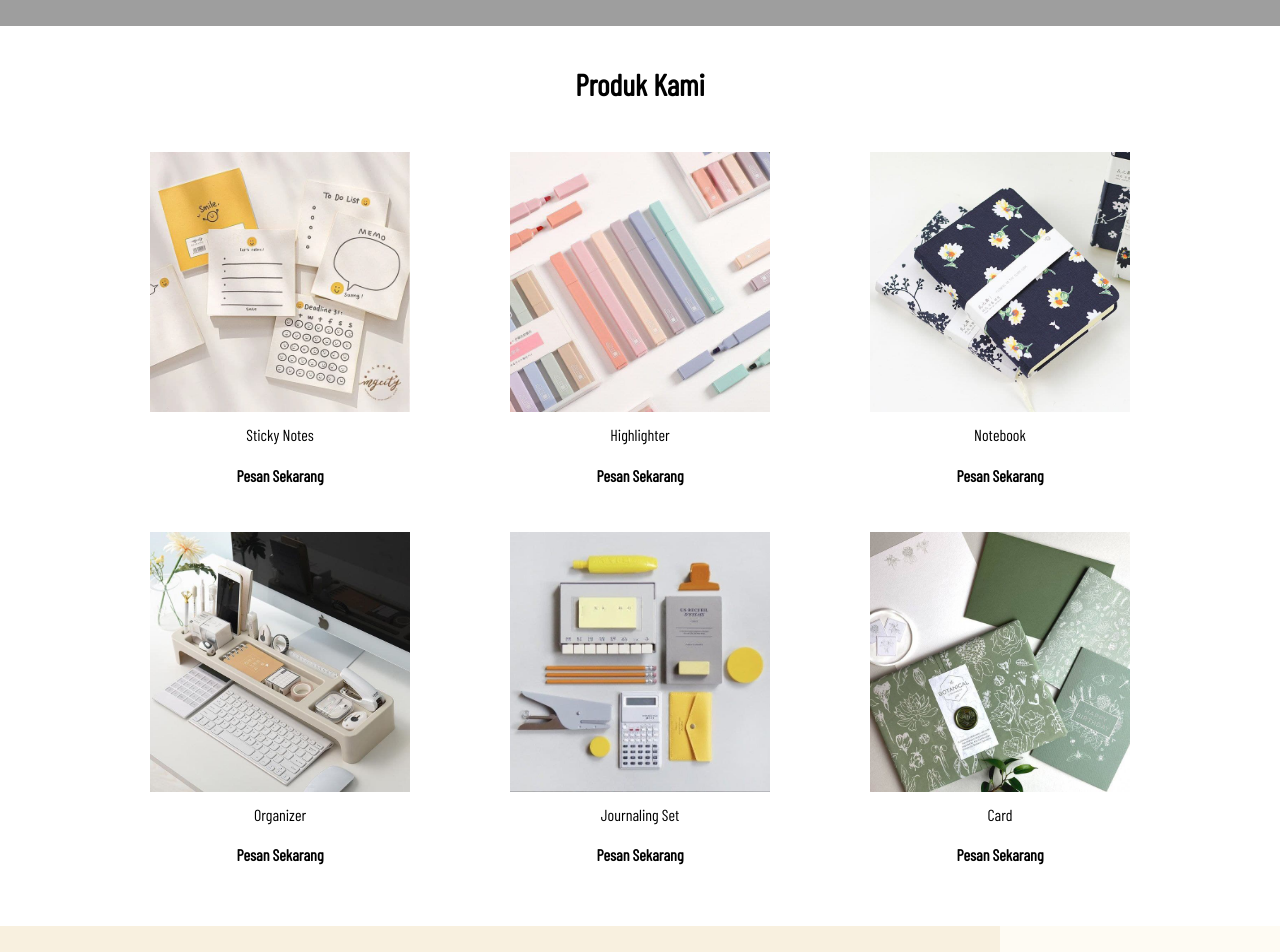
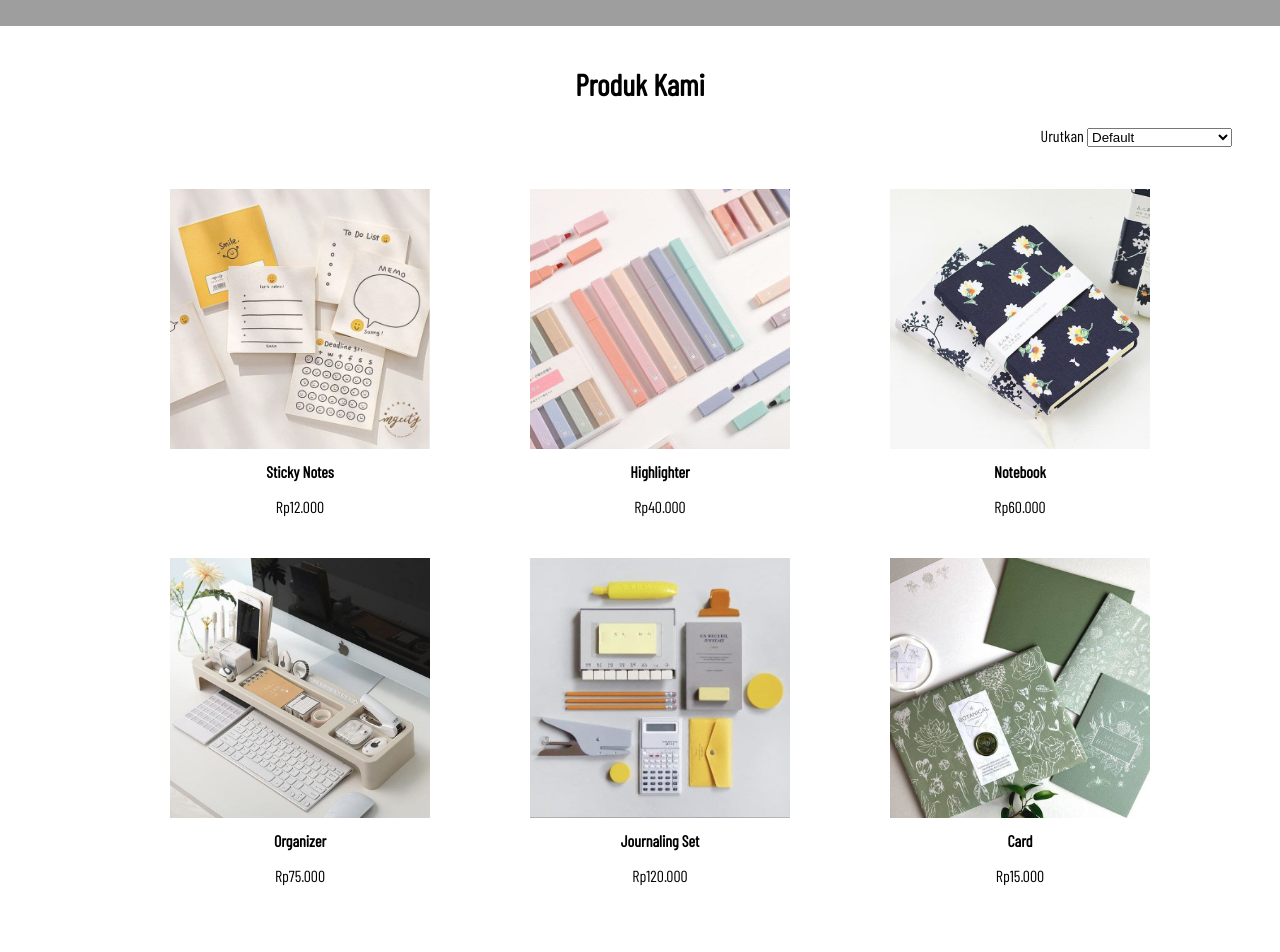
Before and after one commit to dyahajengp/UStationery-Web, a plain HTML site: page index.html in a window 1280 px wide. Shown: the part 640-1592 px from the top of the page. Drawn offline with nearby package versions, Linux system fonts and the light colour scheme; grey boxes are pictures that could not be loaded.

Commit message:
Revisi HTML& CSS + Adding JS

```diff
--- a/assets/UStationery.js
+++ b/assets/UStationery.js
@@ -1,36 +1,53 @@
-// const keranjang = {
-//     stickynotes: 0,
-//     highlighter: 0,
-//     notebook: 0,
-//     organizer: 0,
-//     journalingset: 0,
-//     card: 0
-// }
+let field = document.querySelector(".container-product");
+let item = Array.from(field.children);
+let pilih = document.getElementById('pilih');
+let produk = [];
 
-// const pesanan = document.querySelector(".card")
-// for (let card of pesanan) {
-//     card.addEventListener('click', function(event) {
-//         const target = event.target;
+for (let i of item){
+    const last = i.lastElementChild;
+    const x = last.textContent.trim();
+    const y = Number(x.substring(2));
+    i.setAttribute('data-harga', y);
+    produk.push(i);
+}
 
-//         if(target.classList.contains('stickynotes')){
-//             alert("keranjang");
-//             keranjang.stickynotes=+1;
-//             return
-//         } else if (target.classList.contains('highlighter')){
-//             keranjang.highlighter=+1;
-//             return;
-//         }
-//     });
-// }
+pilih.onchange = urutValue;
 
-let pesanan = [];
-let total = document.querySelector(".keranjang");
+function urutValue(){
+    if (this.value === 'default'){
+        while(field.firstChild) {
+            field.removeChild(field.firstChild);
+        }
+        field.append(...produk);
+    } if (this.value === 'dariMurah'){
+        urutElemendariMurah(field, item);
+    } if (this.value === 'dariMahal'){
+        urutElemendariMahal(field, item);
+    }
+}
 
-function hitungPesanan(val) {
-    let divObj = document.querySelector(".card");
-    divObj.value = val;
-    pesanan.push(parseInt(divObj.value));
-    console.log(pesanan);
-    let jumlah = pesanan.reduce((a,b) => a+b);
-    total.innerHTML = 'Total belanja Anda : $(jumlah)';
+function urutElemendariMurah(field, item){
+    let urutItem = item.sort((a,b) => {
+        const ax = a.getAttribute('data-harga');
+        const bx = b.getAttribute('data-harga');
+
+        return ax - bx;
+    });
+    while(field.firstChild) {
+        field.removeChild(field.firstChild);
+    }
+    field.append(...urutItem);
 }
+
+function urutElemendariMahal(field, item){
+    let urutItem = item.sort((a,b) => {
+        const ax = a.getAttribute('data-harga');
+        const bx = b.getAttribute('data-harga');
+
+        return bx - ax;
+    });
+    while(field.firstChild) {
+        field.removeChild(field.firstChild);
+    }
+    field.append(...urutItem);
+}
--- a/assets/styles/style.css
+++ b/assets/styles/style.css
@@ -78,6 +78,7 @@ figure img {
     flex-wrap: wrap;
     text-align: center;
     justify-content: center;
+    list-style: none;
 }
 #tips {
     background-color: #F8F0DF;
@@ -164,8 +165,16 @@ td {
 #check:checked ~ .sidebar {
     display: block;
 }
+.filter-urut {
+    text-align: end;
+    margin-bottom: 10px;
+    margin-right: 8px;
+}
+figcaption {
+    font-weight: bold;
+}
 
-@media screen and (max-width: 768px) {
+@media screen and (max-width: 640px) {
     .menu {
         display: block;
     }
@@ -178,9 +187,6 @@ td {
     h1, .jumbotron p {
         margin: 0;
     }
-}
-
-@media screen and (max-width: 640px){
     h1 {
         font-size: 30px;
     }
@@ -188,3 +194,9 @@ td {
         font-size: 16px;
     }
 }
+
+@media screen and (max-width: 850px){
+    h1, .jumbotron p {
+        margin: 0;
+    }
+}
--- a/index.html
+++ b/index.html
@@ -16,7 +16,6 @@
                     <li><a href="#produk">PRODUK</a></li>
                     <li><a href="#tips">TIPS</a></li>
                     <li><a href="#profil">PROFIL</a></li>
-                    <li><a href="#keranjang">KERANJANG-Q</a></li>
                 </ul>
             </div>
             <div class="display-logo">
@@ -29,7 +28,6 @@
                 <li><a href="#produk">PRODUK</a></li>
                 <li><a href="#tips">TIPS</a></li>
                 <li><a href="#profil">PROFIL</a></li>
-                <li><a href="#keranjang">KERANJANG-Q</a></li>
             </ul>
 
             <label for="check" class="menu">Menu</label>
@@ -43,63 +41,58 @@
     <main>
         <article id="produk">
             <h2>Produk Kami</h2>
-            <div class="container-product">
-                <div class="card stickynotes">
+            <div class="filter-urut">
+                <span>Urutkan</span>
+                <select name="" id="pilih">
+                    <option value="default">Default</option>
+                    <option value="dariMurah">dari Harga Termurah</option>
+                    <option value="dariMahal">dari Harga Termahal</option>
+                </select>
+            </div>
+            <ul class="container-product">
+                <li class="card stickynotes" data-harga="">
                     <figure>
                         <img src="assets/images/produk1.jpg" alt="Sticky Notes">
                         <figcaption value="12000">Sticky Notes</figcaption>
                     </figure>
-                    <div class="card-content">
-                        <h4>Pesan Sekarang</h4>
-                    </div>
-                </div>
-                <div class="card highlighter">
+                    <p>Rp12.000</p>
+                </li>
+                <li class="card highlighter" data-harga="">
                     <figure>
                         <img src="assets/images/produk2.jpg" alt="Highlighter">
                         <figcaption value="40000">Highlighter</figcaption>
                     </figure>
-                    <div class="card-content">
-                        <h4>Pesan Sekarang</h4>
-                    </div>
-                </div>
-                <div class="card notebook">
+                    <p>Rp40.000</p>
+                </li>
+                <li class="card notebook" data-harga="">
                     <figure>
                         <img src="assets/images/produk3.jpg" alt="Notebook">
                         <figcaption value="60000">Notebook</figcaption>
                     </figure>
-                    <div class="card-content">
-                        <h4>Pesan Sekarang</h4>
-                    </div>
-                </div>
-                <div class="card organizer">
+                    <p>Rp60.000</p>
+                </li>
+                <li class="card organizer" data-harga="">
                     <figure>
                         <img src="assets/images/produk4.jpg" alt="Organizer">
                         <figcaption value="75000">Organizer</figcaption>
                     </figure>
-                    <div class="card-content">
-                        <h4>Pesan Sekarang</h4>
-                    </div>
-                </div>
-                <div class="card journalingset">
+                    <p>Rp75.000</p>
+                </li>
+                <li class="card journalingset" data-harga="">
                     <figure>
                         <img src="assets/images/produk5.jpg" alt="Journaling Set">
                         <figcaption value="120000">Journaling Set</figcaption>
                     </figure>
-                    <div class="card-content">
-                        <h4>Pesan Sekarang</h4>
-                    </div>
-                </div>
-                <div class="card kartu">
+                    <p>Rp120.000</p>
+                </li>
+                <li class="card kartu" data-harga="">
                     <figure>
                         <img src="assets/images/produk6.jpg" alt="Card">
-                        <figcaption value="15000">Card</figcaption>
+                        <figcaption value="15000">Card<br></figcaption>
                     </figure>
-                    <div class="card-content">
-                        <h4>Pesan Sekarang</h4>
-                    </div>
-                </div>
-            </div>
-            <span id="keranjang"></span>
+                    <p>Rp15.000</p>
+                </li>
+            </ul>
         </article>
 
         <div class="kolom-container">
```
